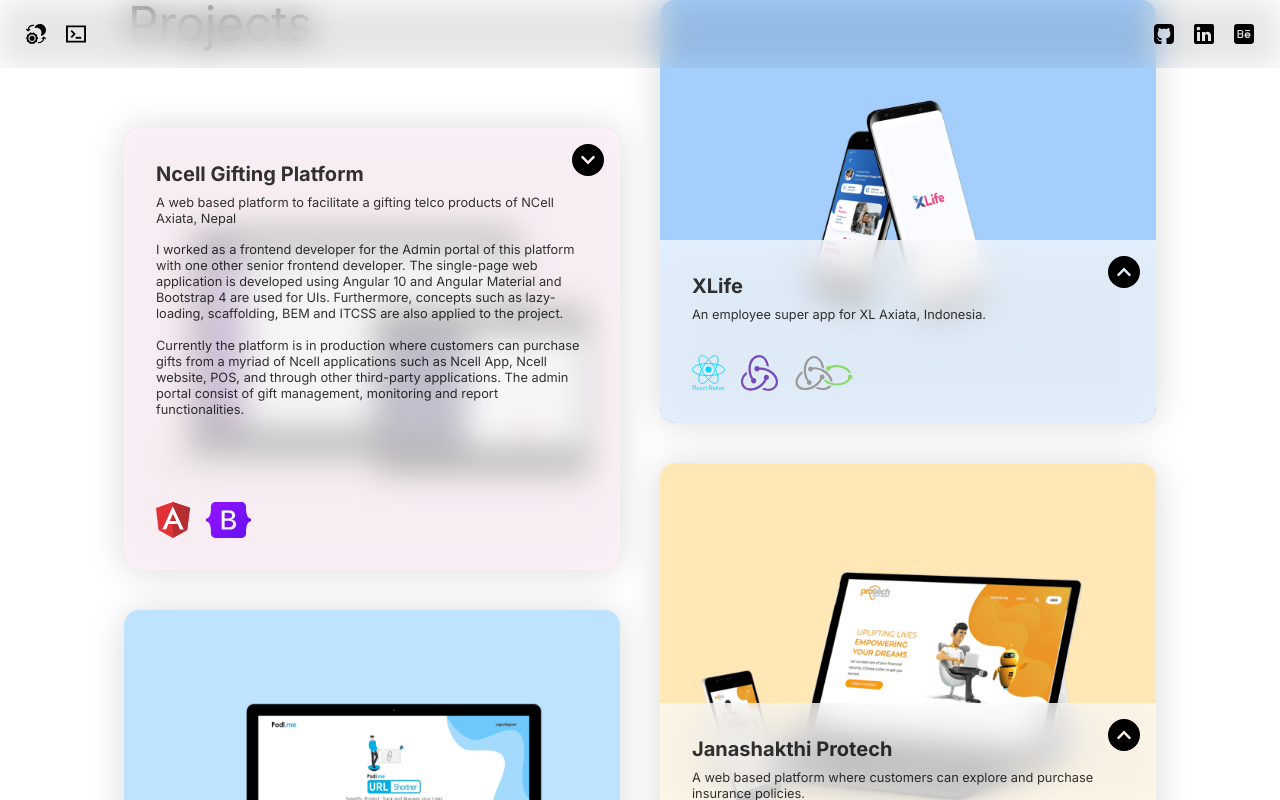
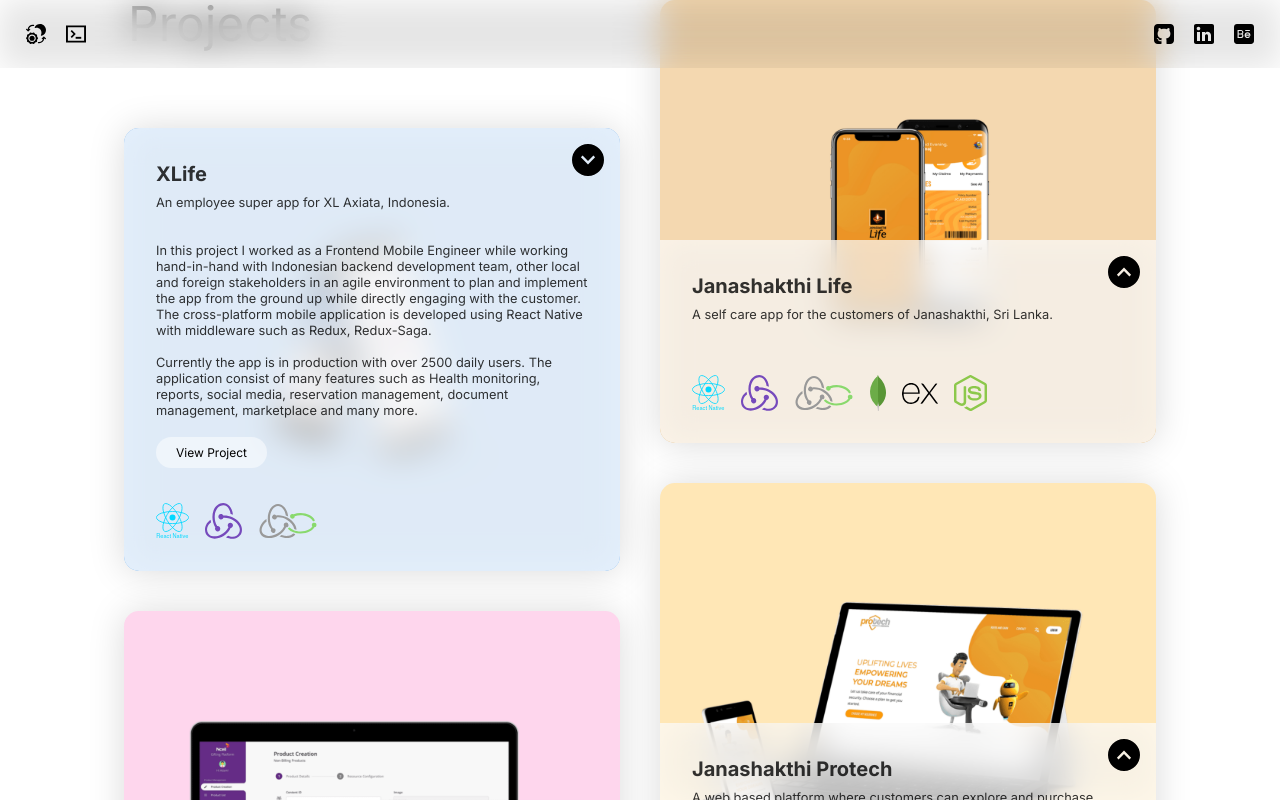
Before and after one commit to sivantha96/portfolio, a React (Create React App) app: page / in a window 1280 px wide. Both pictures are taken after a click on the picture 588 px from the left and 1360 px from the top of the page. Shown: the part 960-1760 px from the top of the page. Built offline with nearby package versions, Linux system fonts and the light colour scheme.

Commit message:
Add project extra infos

```diff
--- a/src/components/Card/index.js
+++ b/src/components/Card/index.js
@@ -11,6 +11,7 @@
   color,
   icons,
   id,
+  link,
   cardsInView,
 }) {
   const [isVisible, setIsVisible] = useState(false);
@@ -62,12 +63,22 @@
     transform: isInfoExpanded ? 'rotate(90deg)' : 'rotate(-90deg)',
   };
 
+  const demo = link ? (
+    <a
+      target="_blank"
+      href={link}
+      className="pf-card__demo cursor-pointer duration-500 text-opacity-80 hover:opacity-50 dark:filter-dark bg-white bg-opacity-50"
+    >
+      View Project
+    </a>
+  ) : null;
+
   const moreInfo = isInfoExpanded ? (
-    <div
-      className="pt-3 pf-card__description text-opacity-80 text-black dark:text-white dark:text-opacity-80"
-      style={{ minHeight: '15rem', width: '100%' }}
-    >
-      {extraInfo}
+    <div style={{ minHeight: '15rem', width: '100%' }}>
+      <div className="pt-3 pf-card__description text-opacity-80 text-black dark:text-white dark:text-opacity-80">
+        {extraInfo}
+      </div>
+      {demo}
     </div>
   ) : null;
 
--- a/src/features/Home/views/ProjectsView.js
+++ b/src/features/Home/views/ProjectsView.js
@@ -1,25 +1,15 @@
-import React, { useEffect, useState } from 'react';
+import React, { useCallback, useEffect, useState } from 'react';
 import Card from '../../../components/Card';
 import { Colors, Images } from '../../../theme';
 
-const cards = [
-  {
-    id: 5,
-    name: 'XLife',
-    description: 'An employee super app for XL Axiata, Indonesia.',
-    extraInfo:
-      'In this project I worked as a Frontend Mobile Engineer while working hand-in-hand with Indonesian backend development team, other local and foreign stakeholders in an agile environment to plan and implement the app from the ground up while directly engaging with the customer. The cross-platform mobile application is developed using React Native with middleware such as Redux, Redux-Saga. \n\nCurrently the app is in production with over 2500 daily users. The application consist of many features such as  Health monitoring, reports, social media, reservation management, document management, marketplace and many more.',
-    icons: ['reactNative', 'redux', 'reduxSaga'],
-    image: Images.xlife,
-    color: Colors.bg_xlife,
-  },
+const projects = [
   {
     id: 0,
-    name: 'Ncell Gifting Platform',
+    name: 'NCell Gifting Platform',
     description:
       'A web based platform to facilitate a gifting telco products of NCell Axiata, Nepal',
     extraInfo:
-      'I worked as a frontend developer for the Admin portal of this platform with one other senior frontend developer. The single-page web application is developed using Angular 10 and Angular Material and Bootstrap 4 are used for UIs. Furthermore, concepts such as lazy-loading, scaffolding, BEM and ITCSS are also applied to the project.\n\nCurrently the platform is in production where customers can purchase gifts from a myriad of Ncell applications such as Ncell App, Ncell website, POS, and through other third-party applications. The admin portal consist of gift management, monitoring and report functionalities.',
+      'I worked as a frontend developer for the Admin portal of this platform with one other senior frontend developer. The single-page web application is developed using Angular 10 and Angular Material and Bootstrap 4 are used for UIs. Concepts such as scaffolding, BEM and ITCSS are also applied and the production build is optimized well by lazy-loading modules and using source map explorer.\n\nCurrently the platform is in production where customers can purchase gifts from a myriad of NCell applications such as NCell App, NCell website, POS, and through other third-party applications. The admin portal consist of gift management, monitoring and report functionalities.',
     icons: ['angular', 'bootstrap'],
     image: Images.gifting,
     color: Colors.bg_gifting,
@@ -29,41 +19,71 @@
     name: 'Janashakthi Protech',
     description:
       'A web based platform where customers can explore and purchase insurance policies.',
-    extraInfo: 'I played the role of a lead frontend engineer with ',
+    extraInfo:
+      'In this project I played the role of a lead frontend engineer while directly engaging with the customers. The latest version is the fourth version after major revamp to the previous versions.\n\nThe developed application is a single page web application where customers can explore, customize and purchase various kinds of insurance policies offered by the company. The application has various features such as multi-language support, KYC process, instant premium calculator, etc. Furthermore, the app is integrated with the Janashakthi Life platform in such a way that customers can use this application to do many tasks such as pay dues online, track policies and payments, etc. \n\nThe latest version is developed using Angular 9 and most of the components and UIs are custom tailored to the customer requirements with the use of concepts such as BEM, ITCSS, lazy-loading, scaffolding etc.',
     icons: ['angular', 'bootstrap'],
     image: Images.protech,
     color: Colors.bg_protech,
+    link: 'https://digi.janashakthi.com/app',
   },
   {
     id: 2,
     name: 'URL Shortener',
     description:
       'A web based app and a service where users can create short URLs for the given long URLs as well as monitor, protect and manage the URLs.',
+    extraInfo:
+      'This was my first Angular project. I developed both frontend and backend of the system and currently on production with more than 2000 shortened URLs. The system was revamped in the second major version of the system, and I led a team of 5 junior developers during the revamp. \n\nThe first version included features such link shortening and managing the link by editing, protecting the shortened links. The revamped version includes advanced features such as analytics, monetizing links, etc.',
     icons: ['mongo', 'express', 'angular', 'node', 'bootstrap'],
     image: Images.podime,
+    link: 'https://podi.me/app',
     color: Colors.bg_podime,
+  },
+  {
+    id: 3,
+    name: 'NCell Payment Gateway',
+    description:
+      'A platform to enable e-top ups and bill payments through integrated interfaces, selling telco and digital products of NCell, Nepal.',
+    extraInfo: 'I worked as a frontend developer in this project while collaborating with another developer to implement two portals (one for customers and one for retailers) using Angular and NGXS state management library.',
+    icons: ['angular', 'ngxs', 'bootstrap'],
+    image: Images.genie,
+    color: Colors.bg_genie,
   },
   {
     id: 4,
     name: 'Genie Admin Portal',
     description:
       'The admin portal of the payment solution and a digital wallet introduced by Dialog Axiata, Sri Lanka',
+    extraInfo: 'I worked on few modules of Genie admin portal where I got to use NgRx with Angular. Also most of the UIs had to be custom tailored as per requirements.',
     icons: ['angular', 'ngrx', 'bootstrap'],
     image: Images.genie,
     color: Colors.bg_genie,
   },
-
+  {
+    id: 5,
+    name: 'XLife',
+    description: 'An employee super app for XL Axiata, Indonesia.',
+    extraInfo:
+      'In this project I worked as a Frontend Mobile Engineer while working hand-in-hand with Indonesian backend development team, other local and foreign stakeholders in an agile environment to plan and implement the app from the ground up while directly engaging with the customer. The cross-platform mobile application is developed using React Native with middleware such as Redux, Redux-Saga. \n\nCurrently the app is in production with over 2500 daily users. The application consist of many features such as  Health monitoring, reports, social media, reservation management, document management, marketplace and many more.',
+    icons: ['reactNative', 'redux', 'reduxSaga'],
+    link: 'https://play.google.com/store/apps/details?id=com.id.xl.employee.app',
+    image: Images.xlife,
+    color: Colors.bg_xlife,
+  },
   {
     id: 6,
     name: 'Janashakthi Life',
     description: 'A self care app for the customers of Janashakthi, Sri Lanka.',
     extraInfo:
-      'In this project I worked as a Full Stack developer with one other mobile engineer to develop a cross-platform application from the ground-up with React Native and a highly secure backend API using Node.js and Express framework with the latest authentication and authorization methodologies such as JWTs and also request/response encryption. I also played to lead role of the backend development team consist of two other junior developers while directly engaging with the customer.\n\nThis application is currently on both Apple App Store and Google Play Store with more than 500 monthly users.',
-    icons: ['reactNative', 'redux', 'reduxSaga'],
+      'In this project I worked as a Full Stack developer to develop a cross-platform application from the ground-up with React Native and a highly secure backend API using Node.js, Express framework and MongoDB database with the latest authentication and authorization methodologies such as JWTs and also request/response encryption.\n\nI also played the lead role of the backend development team consist of two other junior developers while directly engaging with the customer.\n\nThis application is currently on both Apple App Store and Google Play Store with more than 500 monthly users.',
+    icons: ['reactNative', 'redux', 'reduxSaga', 'mongo', 'express', 'node'],
     image: Images.jlife,
+    link: 'https://apps.apple.com/us/app/janashakthi-life/id1583994799',
     color: Colors.bg_jlife,
   },
 ];
+
+const desktopLeft = [5, 0, 2];
+const desktopRight = [6, 1, 4, 3];
 
 export default function ProjectsView() {
   const [cardsInView, setCardsInView] = useState([]);
@@ -106,75 +126,38 @@
     };
   }, [cardsInView]);
 
+  const renderProject = useCallback(
+    (id) => {
+      const foundProject = projects.find((project) => project.id === id);
+      return (
+        <Card
+          {...foundProject}
+          cardsInView={cardsInView}
+          key={foundProject.id}
+          style={{ marginTop: '2.5rem' }}
+        />
+      );
+    },
+    [cardsInView]
+  );
+
+  const renderProjectArray = useCallback(
+    (idArray) => {
+      return idArray.map((id) => {
+        return renderProject(id);
+      });
+    },
+    [renderProject]
+  );
+
   const renderCards = () => {
-    const leftCol = [];
-    const rightCol = [];
-    cards.forEach((project, index) => {
-      if (index % 2 !== 0) {
-        leftCol.push(project);
-      } else {
-        rightCol.push(project);
-      }
-    });
-
     return (
       <div className="grid grid-cols-1 md:grid-cols-2 gap-x-10 w-full py-10">
         <div className="flex flex-col items-center md:items-end md:mt-32">
-          {leftCol.map((project) => (
-            <Card
-              {...project}
-              cardsInView={cardsInView}
-              key={project.id}
-              style={{ marginTop: '2.5rem' }}
-            />
-          ))}
+          {renderProjectArray(desktopLeft)}
         </div>
         <div className="flex flex-col items-center md:items-start">
-          {rightCol.map((project) => (
-            <Card
-              {...project}
-              cardsInView={cardsInView}
-              key={project.id}
-              style={{ marginTop: '2.5rem' }}
-            />
-          ))}
-        </div>
-      </div>
-    );
-  };
-
-  const renderArticles = () => {
-    const leftCol = [];
-    const rightCol = [];
-    [].forEach((project, index) => {
-      if (index % 2 !== 0) {
-        leftCol.push(project);
-      } else {
-        rightCol.push(project);
-      }
-    });
-
-    return (
-      <div className="grid grid-cols-1 md:grid-cols-2 gap-x-10 w-full py-10">
-        <div className="flex flex-col items-center md:items-end md:mt-32">
-          {leftCol.map((project) => (
-            <Card
-              {...project}
-              cardsInView={cardsInView}
-              key={project.id}
-              style={{ marginTop: '2.5rem' }}
-            />
-          ))}
-        </div>
-        <div className="flex flex-col items-center md:items-start">
-          {rightCol.map((project) => (
-            <Card
-              {...project}
-              cardsInView={cardsInView}
-              key={project.id}
-              style={{ marginTop: '2.5rem' }}
-            />
-          ))}
+          {renderProjectArray(desktopRight)}
         </div>
       </div>
     );
--- a/src/theme/components/_components.card.scss
+++ b/src/theme/components/_components.card.scss
@@ -54,6 +54,7 @@
     font-size: 0.8rem;
     line-height: 1rem;
     font-weight: 400;
+    margin-bottom: 20px;
   }
 
   &__footer {
@@ -81,4 +82,10 @@
       margin-right: 1rem;
     }
   }
+
+  &__demo {
+    padding: 8px 20px;
+    font-size: 12px;
+    border-radius: 40px;
+  }
 }
--- a/src/theme/index.js
+++ b/src/theme/index.js
@@ -5,6 +5,7 @@
 import react from '../assets/icons/react.svg';
 import reactNative from '../assets/icons/react-native.svg';
 import redux from '../assets/icons/redux.svg';
+import ngxs from '../assets/icons/ngxs.svg';
 import reduxSaga from '../assets/icons/redux-saga.svg';
 import bootstrap from '../assets/icons/bootstrap.svg';
 import ngrx from '../assets/icons/ngrx.svg';
@@ -41,6 +42,7 @@
   node,
   mongo,
   react,
+  ngxs,
   reactNative,
   redux,
   reduxSaga,
```
Also changed, not shown: src/assets/icons/ngxs.svg (added).
